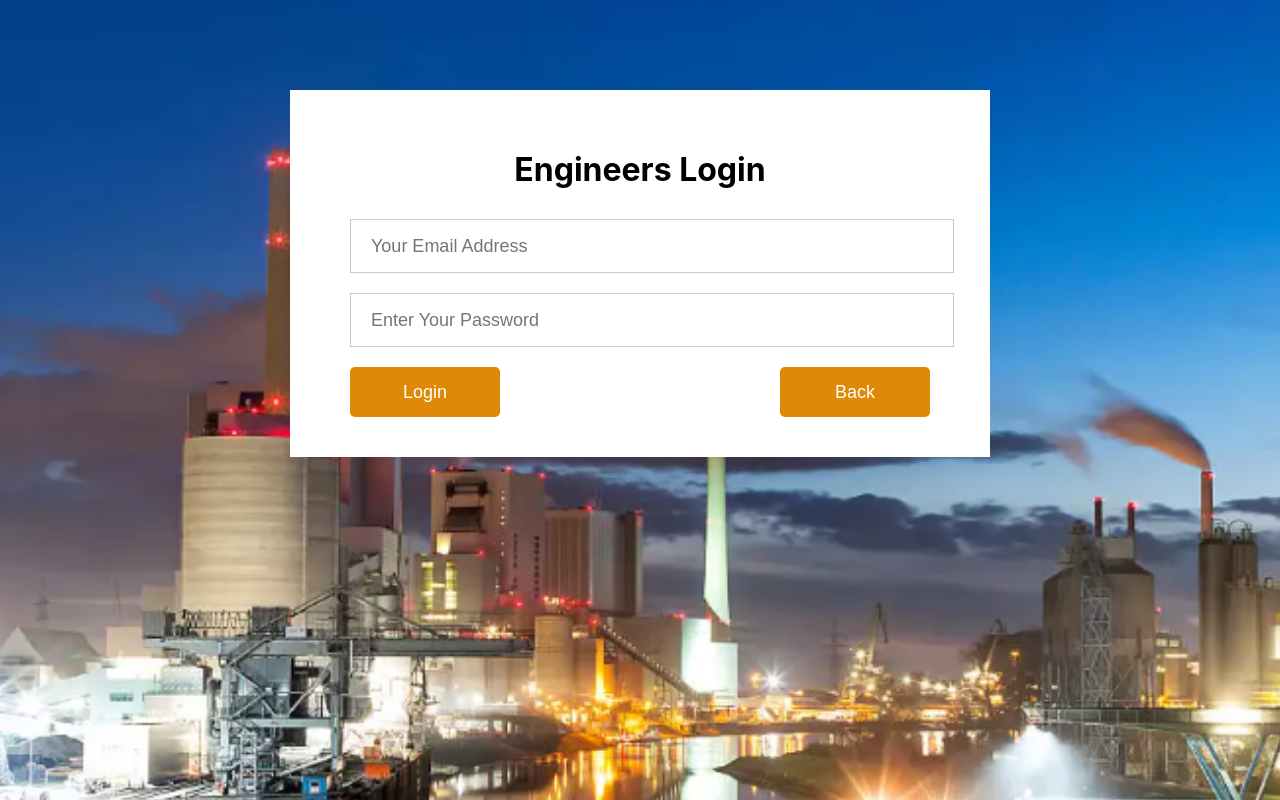
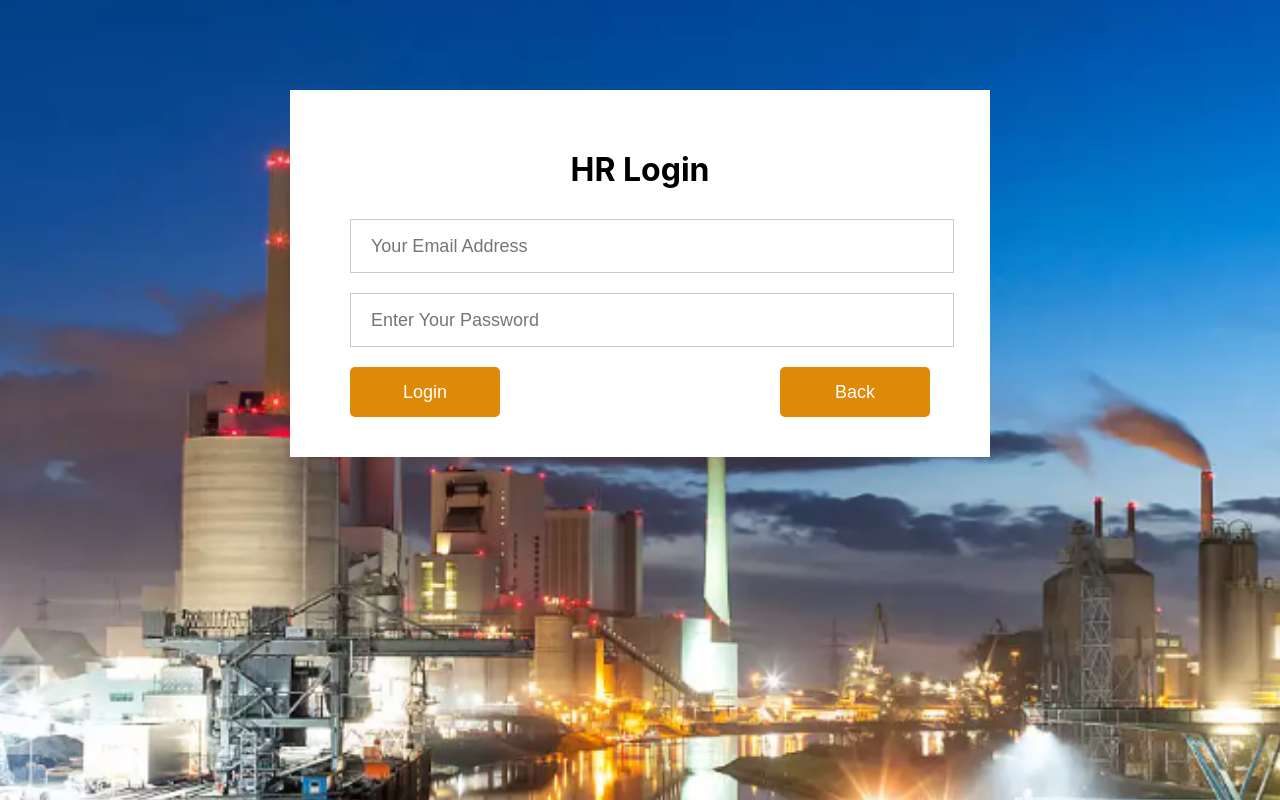
Before and after one commit to NethmaaJay26/Eng_Tracking_FrontEnd, a React (Create React App) app: page /login/engineers in a window 1280 px wide. Shown: the top 800 px of the page. Built offline with nearby package versions, Linux system fonts and the light colour scheme.

Commit message:
2nd commit

```diff
--- a/package.json
+++ b/package.json
@@ -7,7 +7,7 @@
     "@testing-library/jest-dom": "^5.17.0",
     "@testing-library/react": "^13.4.0",
     "@testing-library/user-event": "^13.5.0",
-    "axios": "^1.7.5",
+    "axios": "^1.7.6",
     "dom": "^0.0.3",
     "react": "^18.3.1",
     "react-dom": "^18.3.1",
--- a/src/LoginSignin/EngineersLoginPage.jsx
+++ b/src/LoginSignin/EngineersLoginPage.jsx
@@ -1,22 +1,53 @@
-import React from 'react';
+import React, { useState } from 'react';
 import { useNavigate } from 'react-router-dom';
+import axios from 'axios';
 import './LoginSignin.css';
 
-export default function EngineersLoginPage() {
-    const navigate = useNavigate();
+export default function HRLoginPage() {
+  const [email, setEmail] = useState('');
+  const [password, setPassword] = useState('');
+  const [error, setError] = useState('');
+  const navigate = useNavigate();
+
+  const handleLogin = async () => {
+    try {
+      const response = await axios.post('http://localhost:4000/api/user/login', { email, password });
+      if (response.data.success) {
+        // Store the token in localStorage or any state management
+        localStorage.setItem('token', response.data.token);
+        // Navigate to a different page after successful login
+        navigate('/home');
+      } else {
+        setError(response.data.message);
+      }
+    } catch (error) {
+      setError('An error occurred during login.');
+    }
+  };
+
   return (
     <div className='loginsignup'>
       <div className="loginsignup-container">
-        <h1>Engineers Login</h1>
+        <h1>HR Login</h1>
         <div className="loginsignup-fields">
-          <input type="email" placeholder='Your Email Address' />
-          <input type="password" placeholder='Enter Your Password' />
+          <input
+            type="email"
+            placeholder='Your Email Address'
+            value={email}
+            onChange={(e) => setEmail(e.target.value)}
+          />
+          <input
+            type="password"
+            placeholder='Enter Your Password'
+            value={password}
+            onChange={(e) => setPassword(e.target.value)}
+          />
         </div>
+        {error && <div className="error-message">{error}</div>}
 
         <div className="hr-buttons">
-        <button onClick={()=> navigate('/login/engineers/Enghome')}>Login</button>
+        <button onClick={handleLogin}>Login</button>
         <button onClick={() => navigate(-1)}>Back</button>
-
         </div>
 
       </div>
```
Also changed, not shown: 1 other file (tests, documents, lock files or other folders).
